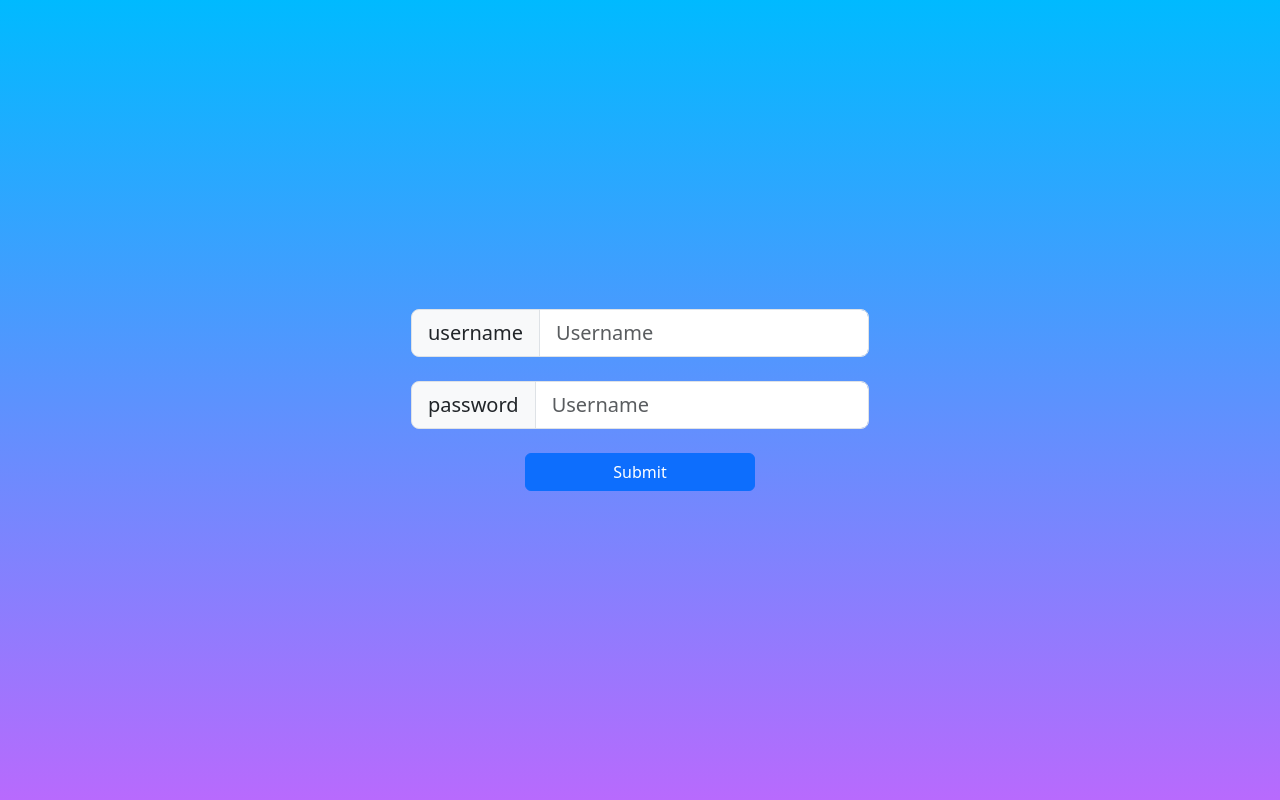
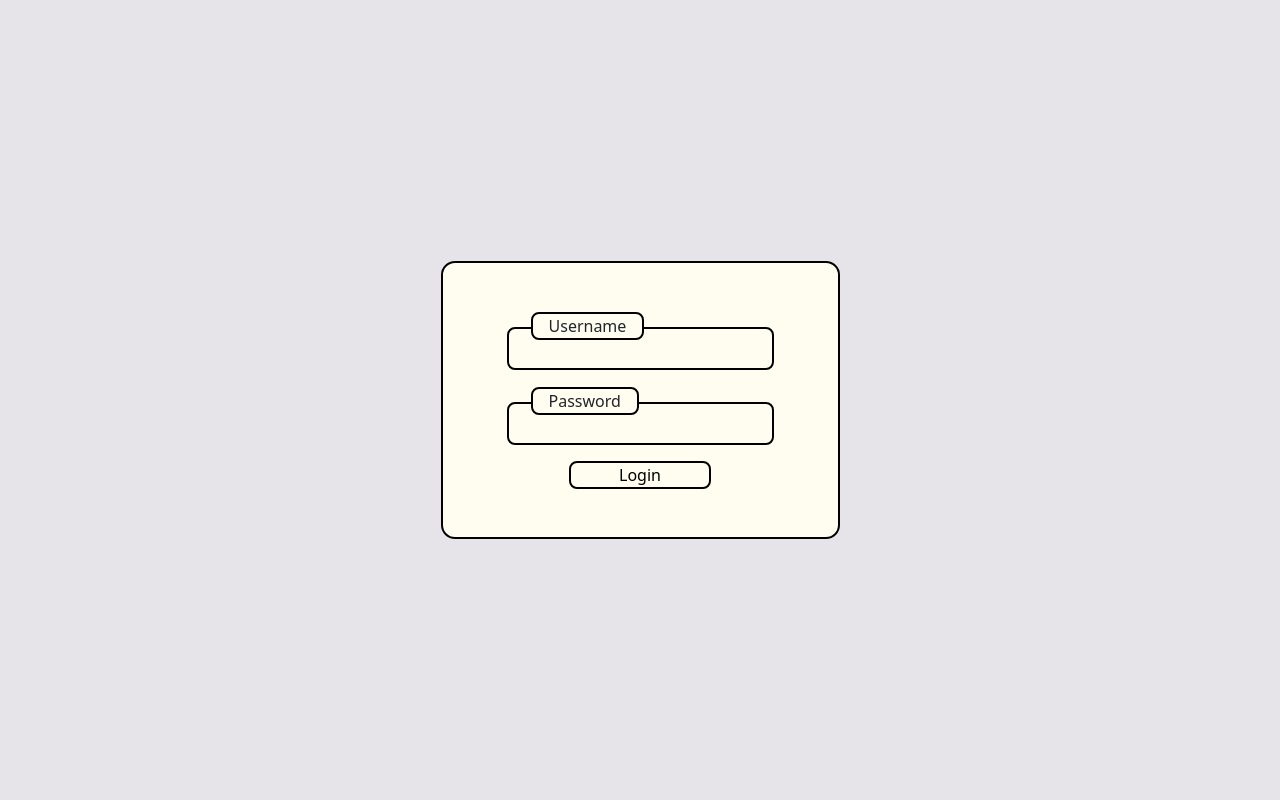
Before and after one commit to aashishChakradhar/RentManagementSystem, a Django app: page /login/ in a window 1280 px wide. Run offline with Django 5.2, Linux system fonts and the light colour scheme; style sheets or scripts are compiled from the project's sources; some libraries are stand-ins or nearby versions.

Commit message:
styling login form and error message display

```diff
--- a/config/settings.py
+++ b/config/settings.py
@@ -130,7 +130,7 @@ STATICFILES_DIRS = [
 STATICFILES_FINDERS = [
     'django.contrib.staticfiles.finders.FileSystemFinder',
     'django.contrib.staticfiles.finders.AppDirectoriesFinder',
-    'sass_processor.finders.CssFinder',  # ➕ Add this line
+    'sass_processor.finders.CssFinder',
 ]
 SASS_PROCESSOR_ROOT = BASE_DIR / 'static'
 STATIC_ROOT = BASE_DIR / 'staticfiles'
--- a/static/scss/style.scss
+++ b/static/scss/style.scss
@@ -1,12 +1,13 @@
 $primary-bg: #FFFDF0;
 $secondary-bg: #e6e4e9;
 $small-curve: 8px;
+$larger-curve: 14px;
 $small-padding: 0.2rem 1rem;
 $border: 2px solid black;
 body {
   margin: 0;
   padding: 0;
-  background: linear-gradient(0deg, #b86afd, #00baff); /* blue to cyan */
+  background: linear-gradient(0deg,#ffce00, #00baff);
   height: 100vh;
 }
 #root{
@@ -22,7 +23,7 @@ sidebar{
   width: auto;
   margin: 1rem ;
   background-color: $primary-bg;
-  border-radius: 14px;
+  border-radius: $larger-curve;
   border: $border;
   padding: 1rem 2rem;
 }
@@ -66,6 +67,7 @@ sidebar{
   width: 100%;
   border: $border;
   border-radius: $small-curve;
+  background-color: $secondary-bg;
   font-weight: 500;
     &:hover {
     transform: scale(1.04);
@@ -76,7 +78,7 @@ sidebar{
   background-color: $secondary-bg;
   margin: 1rem;
   border: $border;
-  border-radius: 14px;
+  border-radius: $larger-curve;
   flex: 1;
   display: flex;
   flex-direction: column;
@@ -98,3 +100,72 @@ sidebar{
   align-items: center;
   padding: 1.2rem;
 }
+
+.login-form-container{
+  background-color: $secondary-bg;
+  display: flex;
+  flex-direction: column;
+  justify-content: center;
+  align-items:center;
+  height: 100vh;
+}
+.login-form-container form{
+  background: $primary-bg;
+  border-radius: $larger-curve;
+  border: $border;
+  margin: 2rem;
+  padding: 3rem;
+  display: flex;
+  flex-direction: column;
+  justify-content: center;
+  align-items: center;
+}
+.login-form-container label{
+  position: relative;
+  margin: 1rem;
+}
+.login-form-container span{
+  position: absolute;
+  border: $border;
+  border-radius: $small-curve;
+  bottom: 70%;
+  left: 9%;
+  background-color: $primary-bg;
+  padding: 0 1rem;
+}
+.login-form-container input{
+  border-radius: $small-curve;
+  border: $border;
+  height: 2.7rem;
+  width: 100%;
+  background-color: $primary-bg;
+  font-size: 1rem;
+  padding: 0 1rem;
+}
+.login-form-container form button{
+  background-color: $primary-bg;
+  border: $border;
+  border-radius: $small-curve;
+  padding: 0 3rem;
+}
+
+.error-message-container{
+  color: red;
+  background-color: #f8b9b4;
+  font-weight: 500;
+  display: flex;
+  justify-content: center;
+  align-items: center;
+  flex-direction: row;
+  gap:1rem;
+}
+.error-message{
+  flex-wrap: wrap;
+  margin-left: 1rem;
+}
+.close-error{
+  background: red;
+  border: 2px solid red;
+  color: white;
+  margin:5px
+}
--- a/templates/login.html
+++ b/templates/login.html
@@ -8,49 +8,46 @@
     {% load bootstrap5 %}
     {% bootstrap_css %}
     {% bootstrap_javascript %}
+    {% load sass_tags %}
 
-    <link rel="stylesheet" href="{% static 'css/styles.css' %}">
-
+    <link rel="stylesheet" href="{% sass_src 'scss/style.scss' %}" />
     <title>login</title>
   </head>
   <body>
-    <div class='vh-100 d-flex align-items-center justify-content-center'>
-      <div class="p-0">
-        <div >
+
+    <div class="login-form-container">
       {% if messages %}
-            <div class="alert alert-warning alert-dismissible fade show" role="alert">
+        <div class="error-message-container">
+
           {% for message in messages %}
-                <p><strong>Holy guacamole!</strong> {{message}}</p>
+            <div class="error-message">{{ message }}</div>
           {% endfor %}
-              <button type="button" class="btn-close" data-bs-dismiss="alert" aria-label="Close"></button>
+          <button class="close-error">X</button>
         </div>
       {% endif %}
-        </div>
 
-        <form action="{% url "rent:login" %}" method="POST">
+    <form action="{% url "rent:login" %}" method="post">
       {% csrf_token %}
-            <div class="justify-content-center my-4">
-              <div class="input-group input-group-lg ">
-                <span class="input-group-text w-30" id="inputGroup-sizing-lg addon-wrapping">username</span>
-                <input type="text" name = 'username' class="form-control" placeholder="Username" aria-label="Username" aria-describedby="addon-wrapping" required>
-              </div>
-            </div>
+      <label for="username">
+        <span>Username</span>
+        <input type="text" name="username" id="username" required>
+      </label>
 
-            <div class="justify-content-center my-4">
-              <div class="input-group input-group-lg  ">
-                <span class="input-group-text w-30" id="inputGroup-sizing-lg addon-wrapping">password</span>
-                <input type="password" name = 'password' class="form-control" placeholder="Username" aria-label="Username" aria-describedby="addon-wrapping" required>
-              </div>
-            </div>
-
-            <div class="justify-content-center my-4">
-              <div class="w-100 text-center">
-                <input type="submit" class='btn btn-primary w-50' value='Submit'>
-              </div>
-            </div>
-
+      <label for="password">
+        <span>Password</span>
+        <input type="password" name="password" id="password" required>
+      </label>
+      <button type="submit">Login</button>
     </form>
     </div>
-    </div>
+    <script>
+      document.addEventListener("DOMContentLoaded", function () {
+        document.querySelectorAll(".close-error").forEach(function (btn) {
+          btn.addEventListener("click", function () {
+            this.parentElement.style.display = "none";
+          });
+        });
+      });
+    </script>
   </body>
 </html>
```
Also changed, not shown: templates/base/base.html (+10 -1 lines), 2 other files. Lines whose indentation alone changed are shown as unchanged.
